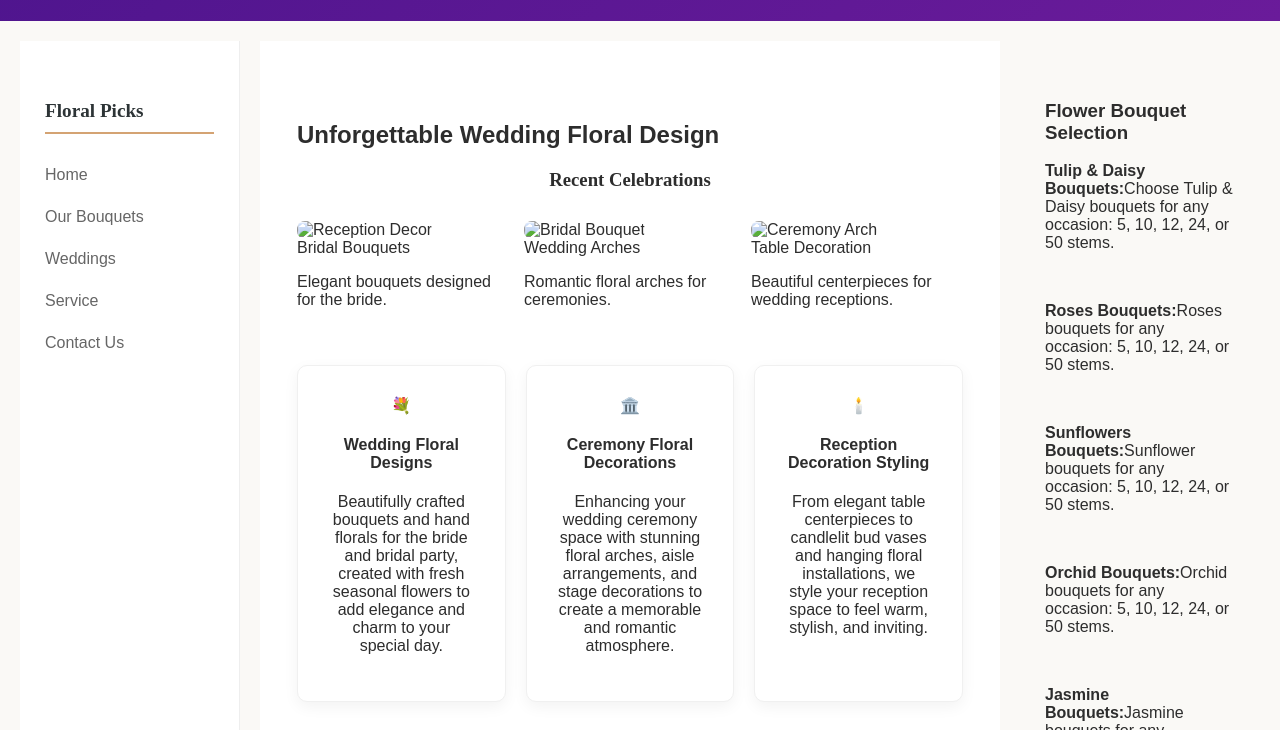
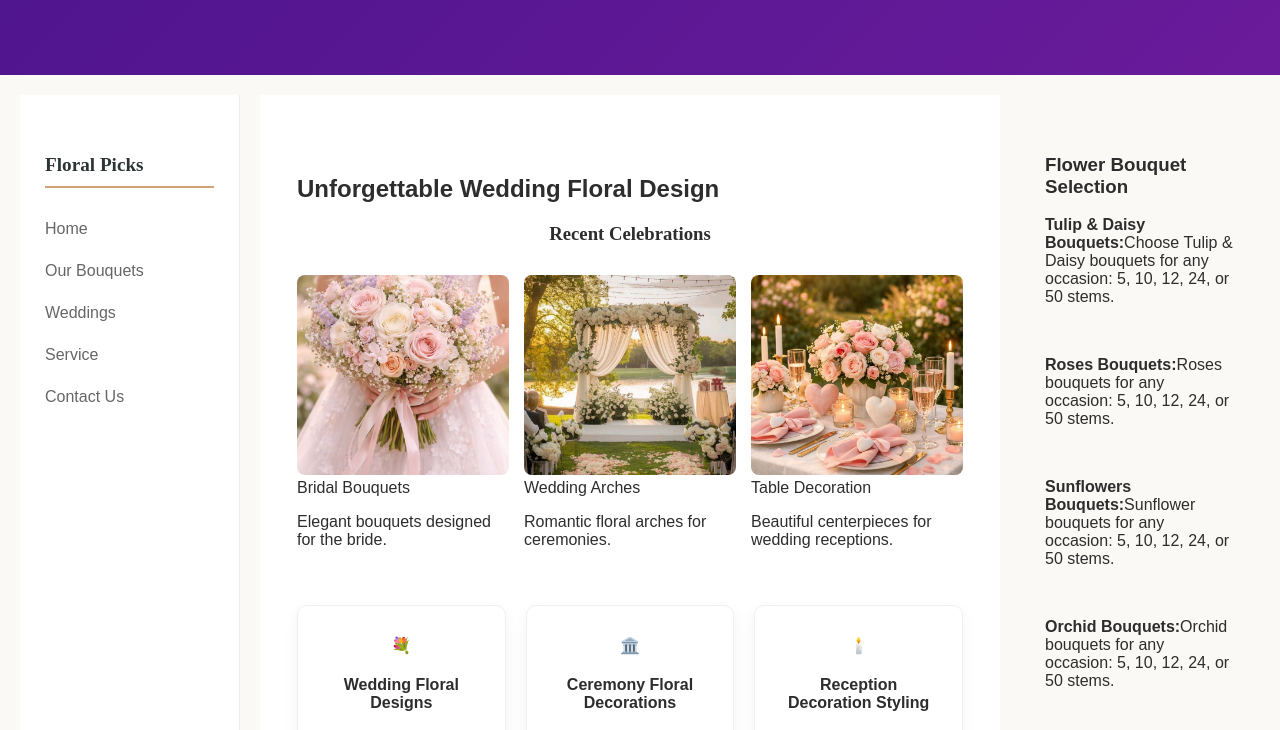
Before and after one commit to thailatthtwe55/TLH, a plain HTML site: page weddings.html in a window 1280 px wide. Shown: the part 282-1012 px from the top of the page. Drawn offline with Linux system fonts and the light colour scheme.

Commit message:
Update weddings.html

```diff
--- a/weddings.html
+++ b/weddings.html
@@ -2,7 +2,7 @@
 <html lang="en">
 <head>
     <meta charset="UTF-8">
-    <meta name="viewport" content="width=device-width, initial-scale=1.0">
+    <meta name="viewport">
     <title>The Floral Atelier | Premium Flowers</title>
     <link rel="stylesheet" href="style.css">
 </head>
@@ -11,7 +11,7 @@
     <header id="header">
         <div class="container">
             <div class="logo">
-                <img src="../image/photo_logo 2.jpg" alt="Logo" class="logo-img">
+                <img src="photo_logo 2.jpg" alt="Logo" class="logo-img">
                 <span><h2>The Floral Atelier</h2></span>
             </div>
             <h1>🌸 Elegance in Every Bloom 🌸</h1>
@@ -38,18 +38,18 @@
         <h3>Recent Celebrations</h3>
         <div class="gallery-grid">
             <div class="gallery-item">
-                <img src="../image/photo_w.jpg" alt="Reception Decor">
+                <img src="photo_w.jpg" alt="Reception Decor">
                 <div class="gallery-overlay"><span>Bridal Bouquets</span></div>
                 <p>Elegant bouquets designed for the bride.</p>
             </div>
             <div class="gallery-item">
-                <img src="../image/photo_A.jpg" alt="Bridal Bouquet">
+                <img src="photo_A.jpg" alt="Bridal Bouquet">
                 <div class="gallery-overlay"><span>Wedding Arches</span></div>
                 <p>Romantic floral arches for ceremonies.</p>
 
             </div>
             <div class="gallery-item">
-                <img src="../image/photo_T.jpg" alt="Ceremony Arch">
+                <img src="photo_T.jpg" alt="Ceremony Arch">
                 <div class="gallery-overlay"><span>Table Decoration</span></div>
                 <p>Beautiful centerpieces for wedding receptions.</p>
             </div>
```
